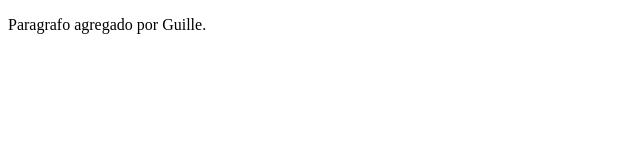
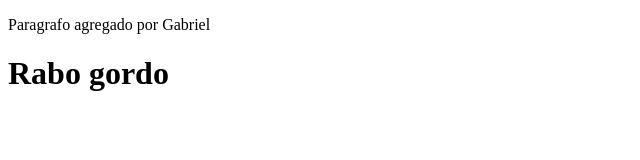
Before and after one commit to TheLexa69/Tarefa-1.6, a plain HTML site: page index.html in a window 1280 px wide. Shown: the whole page, without its empty margins (0-640 px from the left). Drawn offline with Linux system fonts and the light colour scheme.

Commit message:
commit gabriel

```diff
--- a/index.html
+++ b/index.html
@@ -8,7 +8,8 @@
 </head>
 <body>
 
-<p>Paragrafo agregado por Guille.</p>
+<p>Paragrafo agregado por Gabriel</p>
+<h1>Rabo gordo</h1>
 
 </body>
 </html>
```
